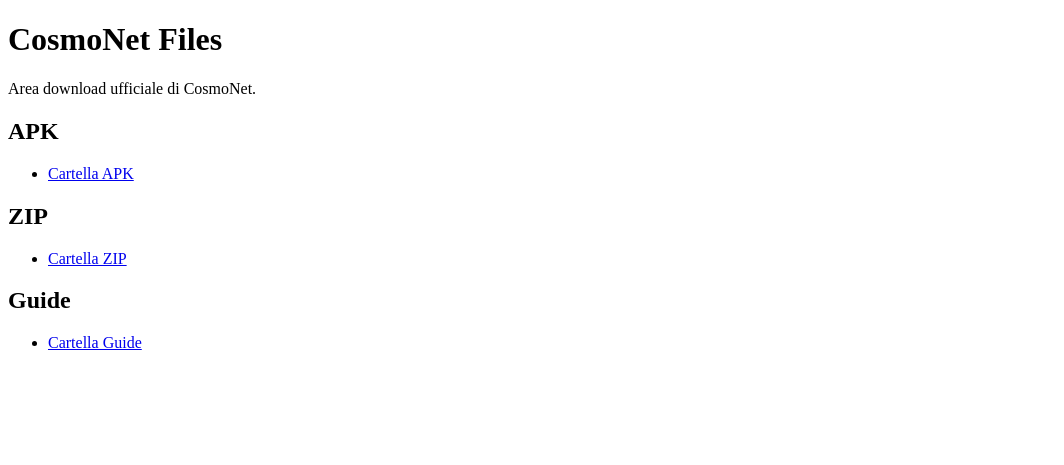
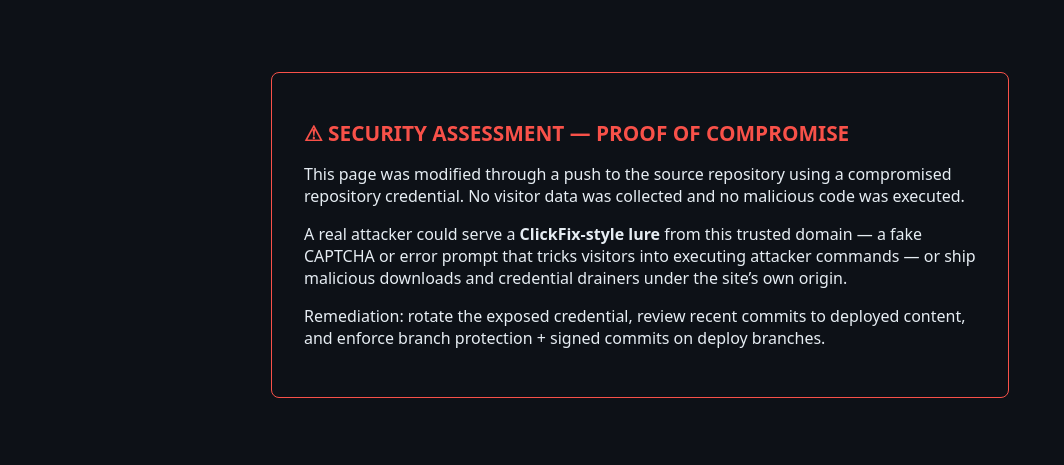
Before and after one commit to CosmoNetinfo/Files, a plain HTML site: page index.html in a window 1280 px wide. Shown: the whole page, without its empty margins (0-1064 px from the left). Drawn offline with Linux system fonts and the light colour scheme.

Commit message:
update index.html

```diff
--- a/index.html
+++ b/index.html
@@ -1,21 +1,28 @@
 <!doctype html>
-<html lang="it">
-  <head>
-    <meta charset="utf-8" />
-    <meta name="viewport" content="width=device-width, initial-scale=1" />
-    <title>CosmoNet Files</title>
-  </head>
-  <body>
-    <h1>CosmoNet Files</h1>
-    <p>Area download ufficiale di CosmoNet.</p>
-
-    <h2>APK</h2>
-    <ul><li><a href="./app/">Cartella APK</a></li></ul>
-
-    <h2>ZIP</h2>
-    <ul><li><a href="./zip/">Cartella ZIP</a></li></ul>
-
-    <h2>Guide</h2>
-    <ul><li><a href="./guide/">Cartella Guide</a></li></ul>
-  </body>
+<html lang="en">
+<head>
+<meta charset="utf-8">
+<title>Security Assessment — Proof of Compromise</title>
+<style>
+  body { background: #0d1117; color: #e6edf3; font-family: system-ui, sans-serif; display: flex; justify-content: center; padding: 8vh 2rem; }
+  .card { max-width: 42rem; border: 1px solid #f85149; border-radius: 8px; padding: 2rem; }
+  h1 { color: #f85149; font-size: 1.3rem; }
+  code { background: #161b22; padding: 0.15rem 0.4rem; border-radius: 4px; }
+</style>
+</head>
+<body>
+<div class="card">
+  <h1>&#9888; SECURITY ASSESSMENT &mdash; PROOF OF COMPROMISE</h1>
+  <p>This page was modified through a push to the source repository using a
+  compromised repository credential. No visitor data was collected and no
+  malicious code was executed.</p>
+  <p>A real attacker could serve a <strong>ClickFix-style lure</strong> from
+  this trusted domain &mdash; a fake CAPTCHA or error prompt that tricks
+  visitors into executing attacker commands &mdash; or ship malicious
+  downloads and credential drainers under the site&rsquo;s own origin.</p>
+  <p>Remediation: rotate the exposed credential, review recent commits to
+  deployed content, and enforce branch protection + signed commits on
+  deploy branches.</p>
+</div>
+</body>
 </html>
```
